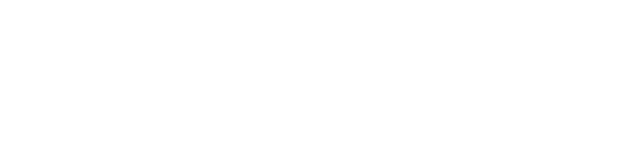
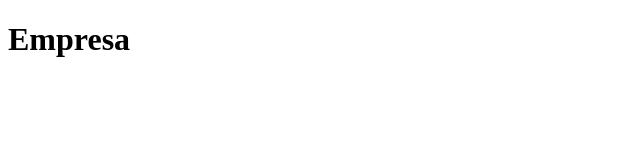
Before and after one commit to joaov1ct0r/node-mailer-mvc, a website: page src/view/response/index.html in a window 1280 px wide. Shown: the whole page, without its empty margins (0-640 px from the left). Drawn offline with Linux system fonts and the light colour scheme.

Commit message:
elemento h1 criado em index.html

```diff
--- a/src/view/response/index.html
+++ b/src/view/response/index.html
@@ -9,7 +9,9 @@
     </head>
     <body>
         <header>
-            <div class="logo-container"></div>
+            <div class="logo-container">
+                <h1>Empresa</h1>
+            </div>
         </header>
     </body>
 </html>
```
